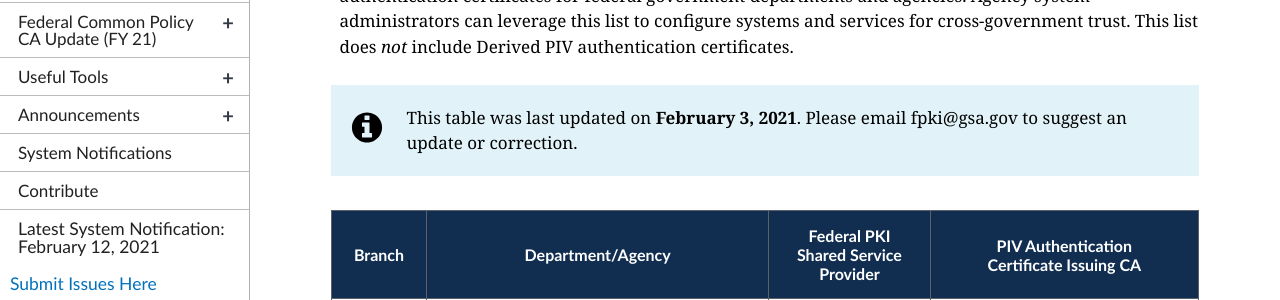
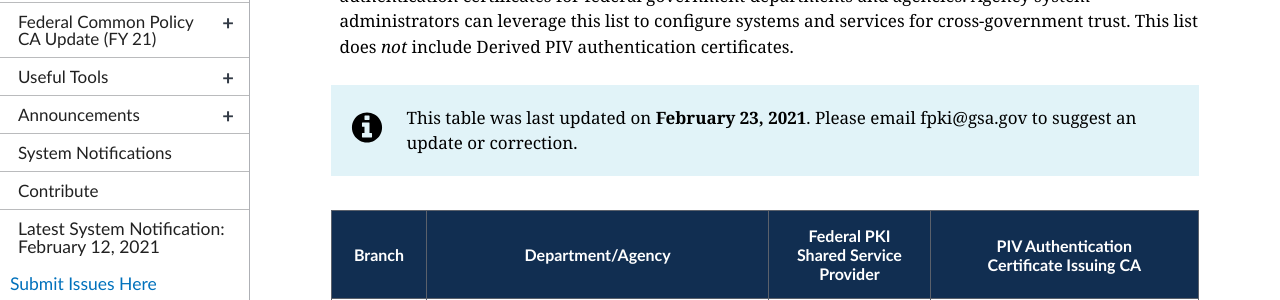
Before and after one commit to GSA/fpki-guides, a Jekyll site: the page built from _crls/fpki_piv_issuers.md, in a window 1280 px wide and 900 px high. Shown: the part 306-606 px from the top of the window. Built offline with Jekyll 4.4.1, drawn with Linux system fonts in a browser that asks for light colours; nearby versions of some CDN libraries.

Commit message:
Update fpki_piv_issuers.md

```diff
--- a/_crls/fpki_piv_issuers.md
+++ b/_crls/fpki_piv_issuers.md
@@ -8,7 +8,7 @@
 The page lists the certification authorities *currently* used for Personal Identity Verification (PIV) authentication certificates for federal government departments and agencies.  Agency system administrators can leverage this list to configure systems and services for cross-government trust. This list does *not* include Derived PIV authentication certificates.
 
 
-{% include alert-info.html content="This table was last updated on <b>February 3, 2021</b>. Please email fpki@gsa.gov to suggest an update or correction." %}
+{% include alert-info.html content="This table was last updated on <b>February 23, 2021</b>. Please email fpki@gsa.gov to suggest an update or correction." %}
 
 <style>
 	.title {font-size: 16px; color: white; background-color: #112e51; font-weight: 900;text-align: center;}
```
